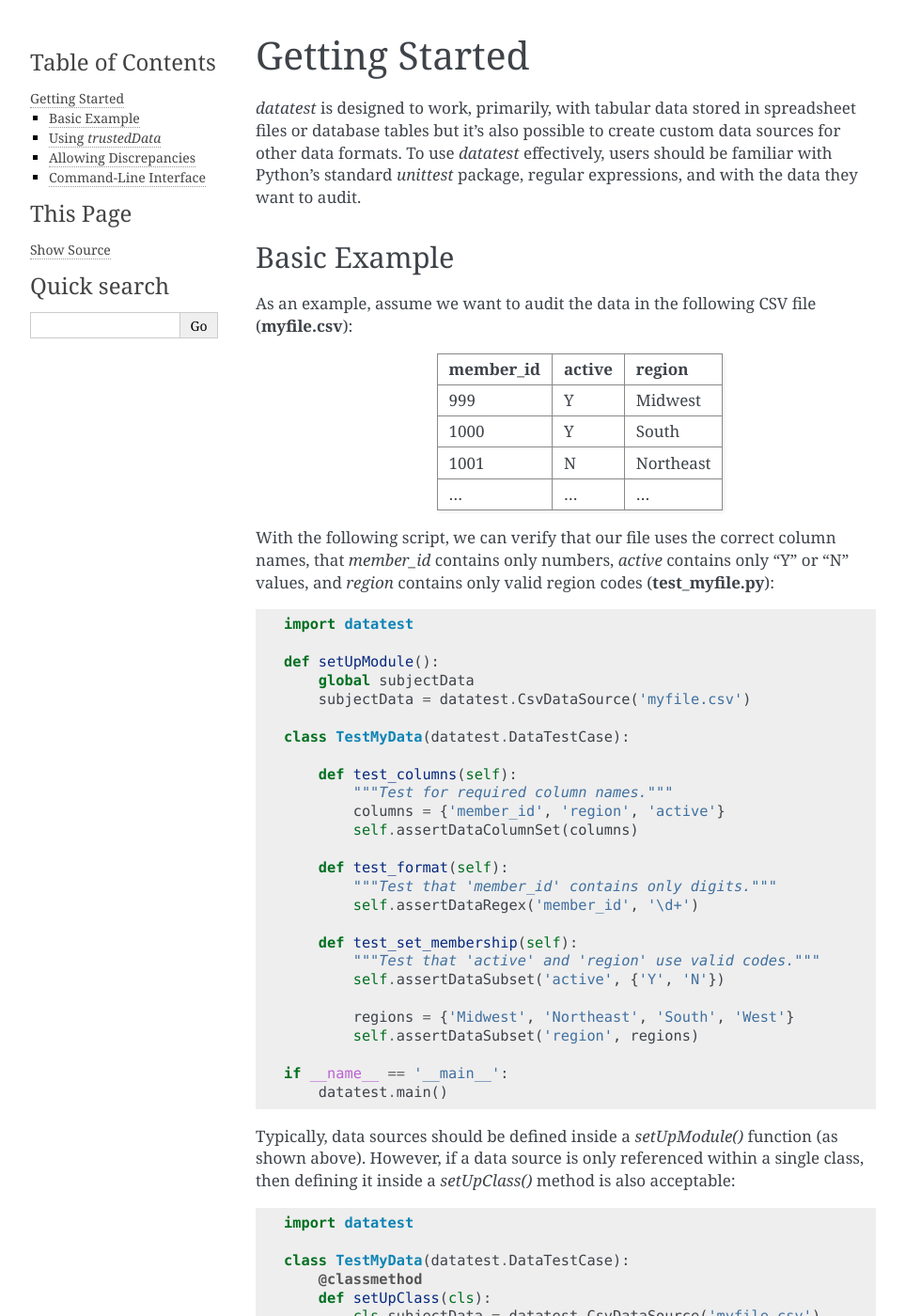
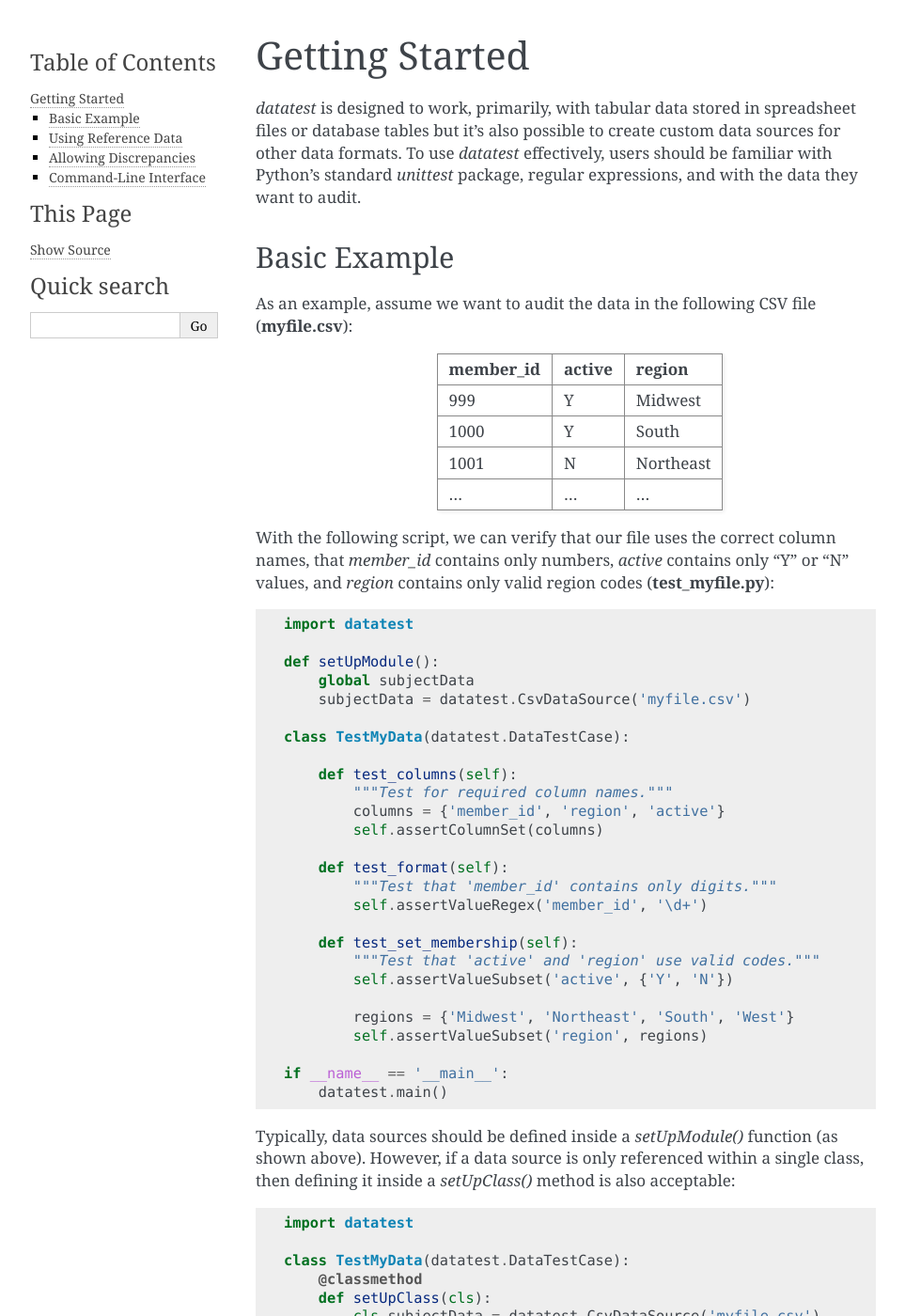
Before and after one commit to shawnbrown/datatest, a Sphinx documentation site: the page built from docs/getting_started.rst, in a window 1280 px wide and 1400 px high. Shown: the whole window at 94% size, without its empty margins (148-1111 px from the left). Built offline with Sphinx 7.4.7, drawn with Linux system fonts in a browser that asks for light colours; some of the changed text lies outside the part shown.

```diff
--- a/docs/getting_started.rst
+++ b/docs/getting_started.rst
@@ -40,18 +40,18 @@ only "Y" or "N" values, and `region` contains only valid region codes
         def test_columns(self):
             """Test for required column names."""
             columns = {'member_id', 'region', 'active'}
-            self.assertDataColumnSet(columns)
+            self.assertColumnSet(columns)
 
         def test_format(self):
             """Test that 'member_id' contains only digits."""
-            self.assertDataRegex('member_id', '\d+')
+            self.assertValueRegex('member_id', '\d+')
 
         def test_set_membership(self):
             """Test that 'active' and 'region' use valid codes."""
-            self.assertDataSubset('active', {'Y', 'N'})
+            self.assertValueSubset('active', {'Y', 'N'})
 
             regions = {'Midwest', 'Northeast', 'South', 'West'}
-            self.assertDataSubset('region', regions)
+            self.assertValueSubset('region', regions)
 
     if __name__ == '__main__':
         datatest.main()
@@ -73,14 +73,14 @@ is also acceptable::
             ...
 
 
-Using `trustedData`
--------------------
+Using Reference Data
+--------------------
 
 !!! TODO !!!
 
 
 Allowing Discrepancies
---------------------------
+----------------------
 
 !!! TODO !!!
 
```
Also changed, not shown: docs/reference.rst (+60 -47 lines), 2 other files.
